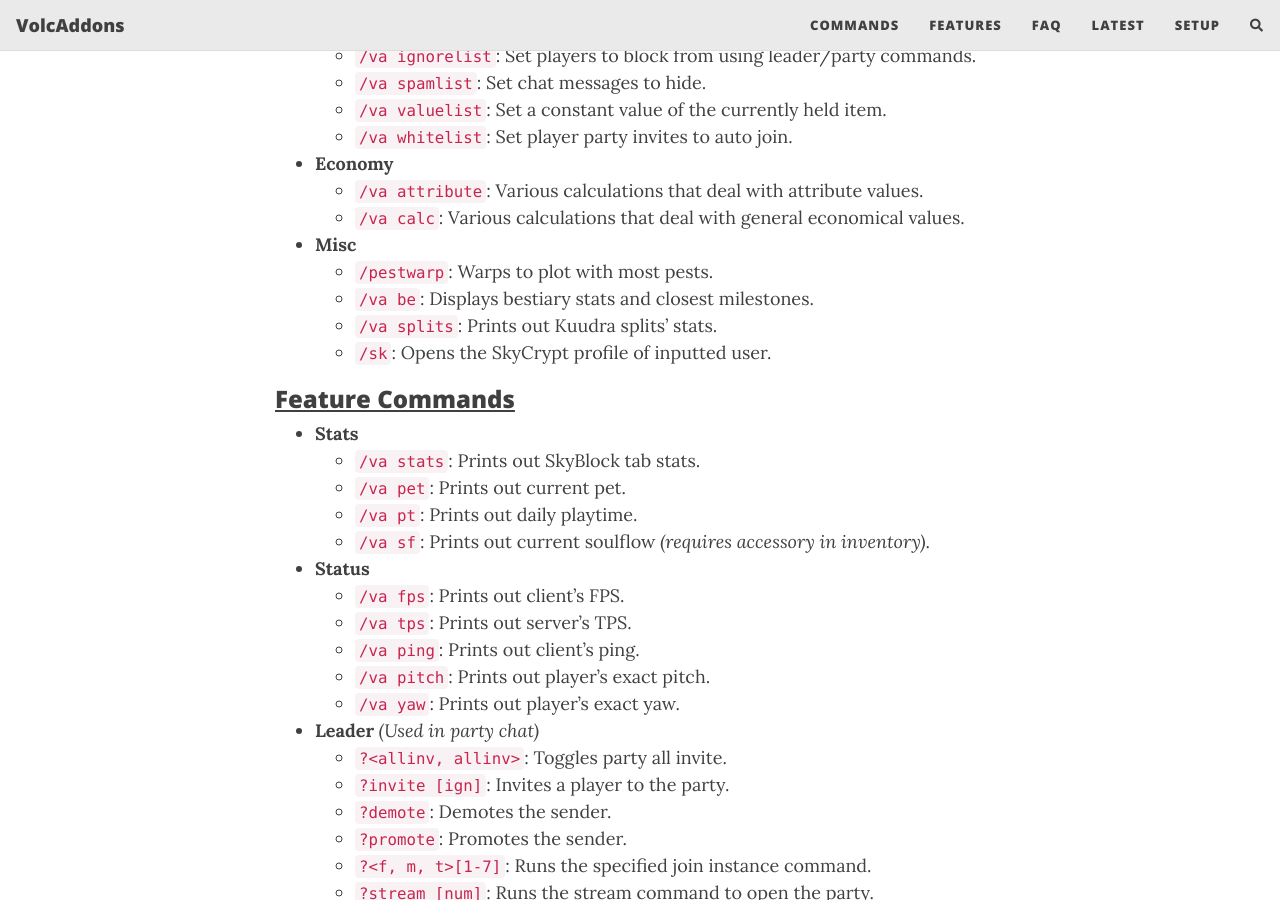
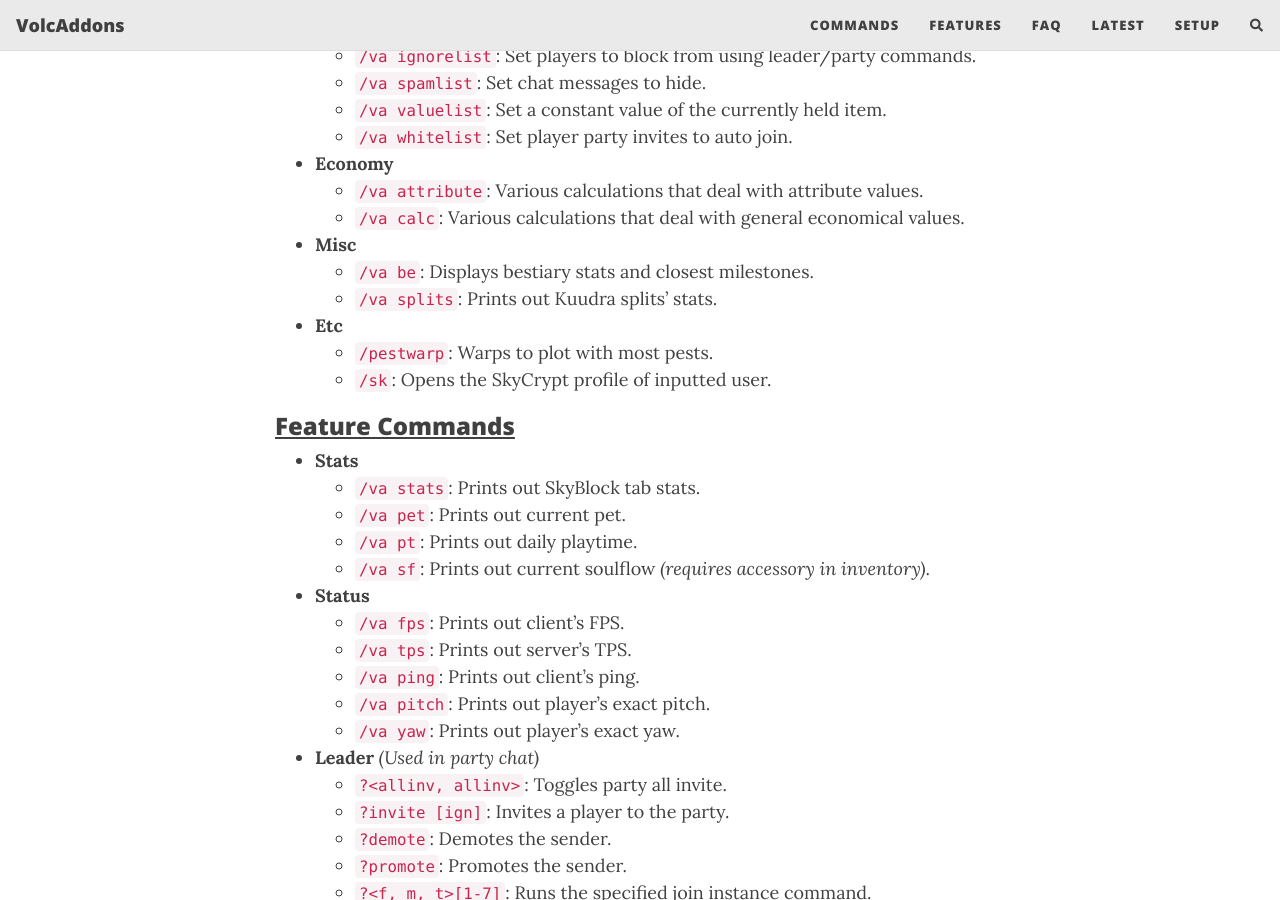
Before and after one commit to zhenga8533/VolcAddons, a Jekyll site: the page built from docs/commands.md, in a window 1280 px wide and 900 px high, scrolled down 829 px. Built offline with Jekyll 4.4.1, drawn with Linux system fonts in a browser that asks for light colours; nearby versions of some CDN libraries; comment, search, counter and statistics services are not loaded.

Commit message:
Update commands.md

```diff
--- a/docs/commands.md
+++ b/docs/commands.md
@@ -31,9 +31,10 @@
     - `/va attribute`: Various calculations that deal with attribute values.
     - `/va calc`: Various calculations that deal with general economical values.
 - **Misc**
-    - `/pestwarp`: Warps to plot with most pests.
     - `/va be`: Displays bestiary stats and closest milestones.
     - `/va splits`: Prints out Kuudra splits' stats.
+- **Etc**
+    - `/pestwarp`: Warps to plot with most pests.
     - `/sk`: Opens the SkyCrypt profile of inputted user.
 
 ### <u>Feature Commands</u>
```
